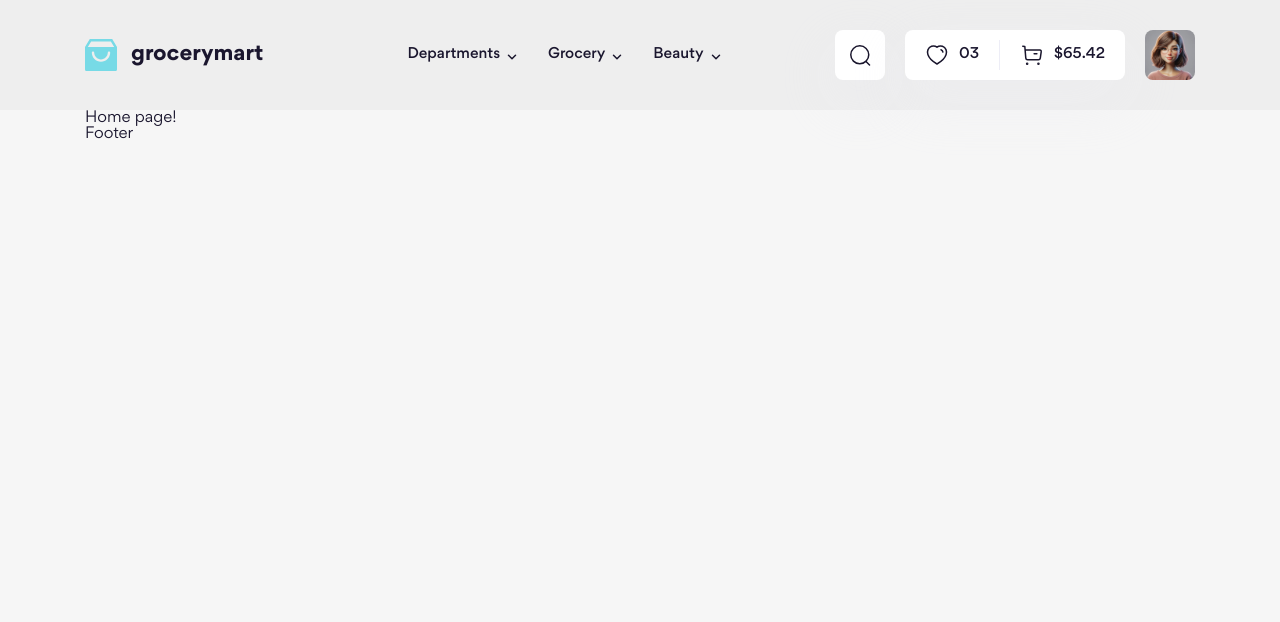
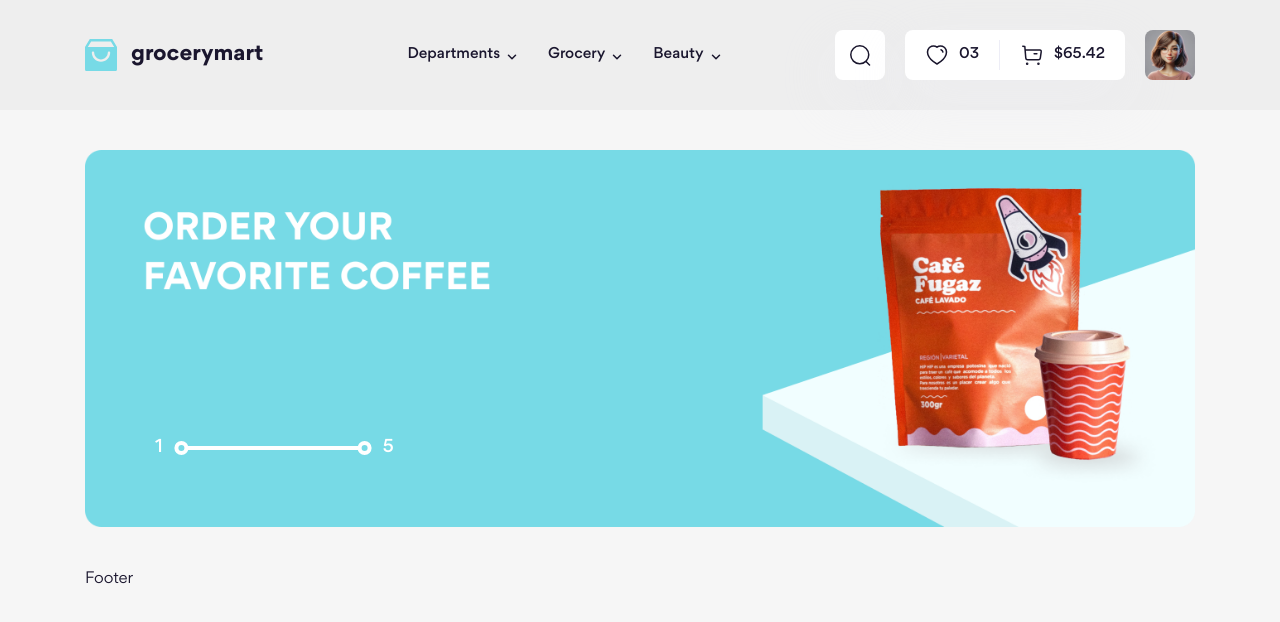
Before and after one commit to ngomanhson/GroceryMart, a website: page index.html in a window 1280 px wide. Drawn offline with Linux system fonts and the light colour scheme.

Commit message:
Slideshow #1

```diff
--- a/index.html
+++ b/index.html
@@ -32,9 +32,27 @@
         <!-- End Header -->
 
         <div class="container">
-            <!-- Start Main -->
-            <h1>Home page!</h1>
-            <!-- End Main -->
+            <!-- Start Slideshow -->
+            <div class="slideshow">
+                <div class="slideshow__inner">
+                    <div class="slideshow__item">
+                        <img src="./assets/images/slideshow/item-1.png" alt="" class="slideshow__img" />
+                    </div>
+                    <div class="slideshow__item">
+                        <img src="./assets/images/slideshow/item-1.png" alt="" class="slideshow__img" />
+                    </div>
+                    <div class="slideshow__item">
+                        <img src="./assets/images/slideshow/item-1.png" alt="" class="slideshow__img" />
+                    </div>
+                </div>
+
+                <div class="slideshow__page">
+                    <span class="slideshow__num">1</span>
+                    <span class="slideshow__slider"></span>
+                    <span class="slideshow__num">5</span>
+                </div>
+            </div>
+            <!-- End Slideshow -->
 
             <!-- Start Footer -->
             <footer id="footer"></footer>
--- a/scss/components/_index.scss
+++ b/scss/components/_index.scss
@@ -1,2 +1,3 @@
 @forward "./logo";
 @forward "./dropdown";
+@forward "./slideshow";
--- /dev/null
+++ b/scss/components/_slideshow.scss
@@ -0,0 +1,66 @@
+.slideshow {
+    position: relative;
+    margin: 40px 0;
+
+    &__inner {
+        display: flex;
+        overflow: hidden;
+    }
+
+    &__item {
+        flex-shrink: 0;
+        width: 100%;
+    }
+
+    &__img {
+        width: 100%;
+    }
+
+    &__page {
+        --color: #fff;
+
+        position: absolute;
+        bottom: 70px;
+        left: 70px;
+        display: flex;
+        align-items: center;
+        column-gap: 24px;
+    }
+
+    &__num {
+        font-size: 1.8rem;
+        font-weight: 500;
+        line-height: 144.444%;
+        color: var(--color);
+    }
+
+    &__slider {
+        position: relative;
+        width: 172px;
+        height: 4px;
+        flex-shrink: 0;
+        background: var(--color);
+
+        &::before,
+        &::after {
+            content: "";
+            position: absolute;
+            top: 50%;
+
+            width: 14px;
+            height: 14px;
+            border: 4px solid var(--color);
+            border-radius: 50%;
+        }
+
+        &::before {
+            left: 0;
+            translate: -90% -50%;
+        }
+
+        &::after {
+            right: 0;
+            translate: 90% -50%;
+        }
+    }
+}
```
Also changed, not shown: assets/css/main.css, assets/images/slideshow/item-1.png (added), 2 other files.
